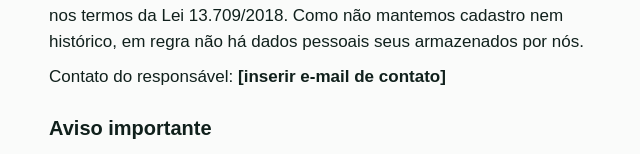
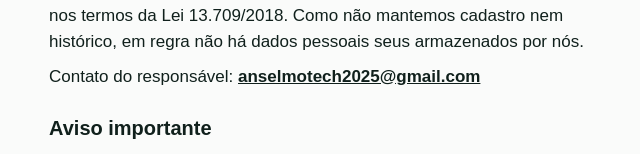
Before and after one commit to anselmoaxo/bulina, a Next.js app: page /privacidade in a window 1280 px wide. Shown: the part 945-1099 px from the top of the page, without its empty margins (319-959 px from the left). Built offline with nearby package versions, Linux system fonts and the light colour scheme; a web font is replaced by a local one.

Commit message:
docs: e-mail de contato na política de privacidade
Co-Authored-By: Claude Sonnet 5.5 <noreply@anthropic.com>
Claude-Session: https://claude.ai/code/session_01Jkuep9mSpqPP1Tc7x3Xt7L

```diff
--- a/src/app/privacidade/page.tsx
+++ b/src/app/privacidade/page.tsx
@@ -58,7 +58,7 @@ export default function Privacidade() {
           armazenados por nós.
         </p>
         <p>
-          Contato do responsável: <strong>[inserir e-mail de contato]</strong>
+          Contato do responsável: <a className="font-bold underline" href="mailto:anselmotech2025@gmail.com">anselmotech2025@gmail.com</a>
         </p>
       </section>
 
```
